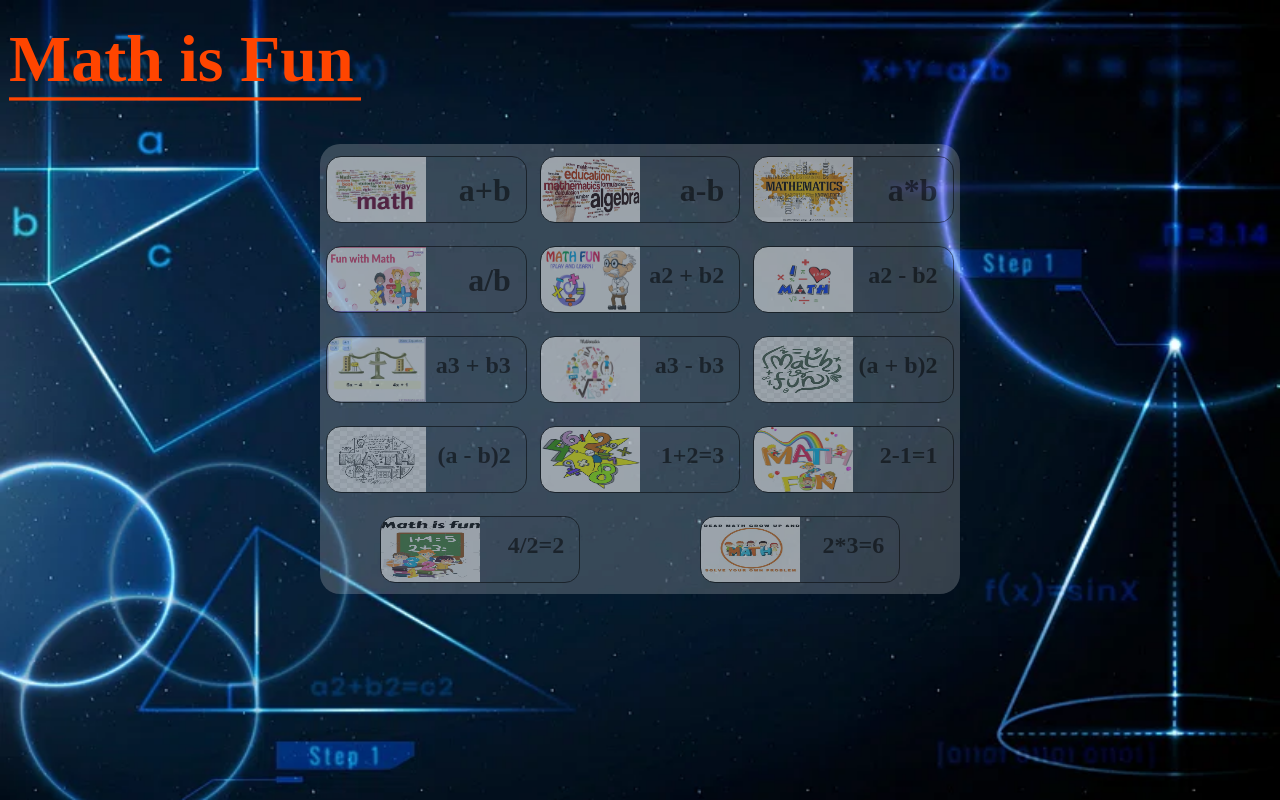
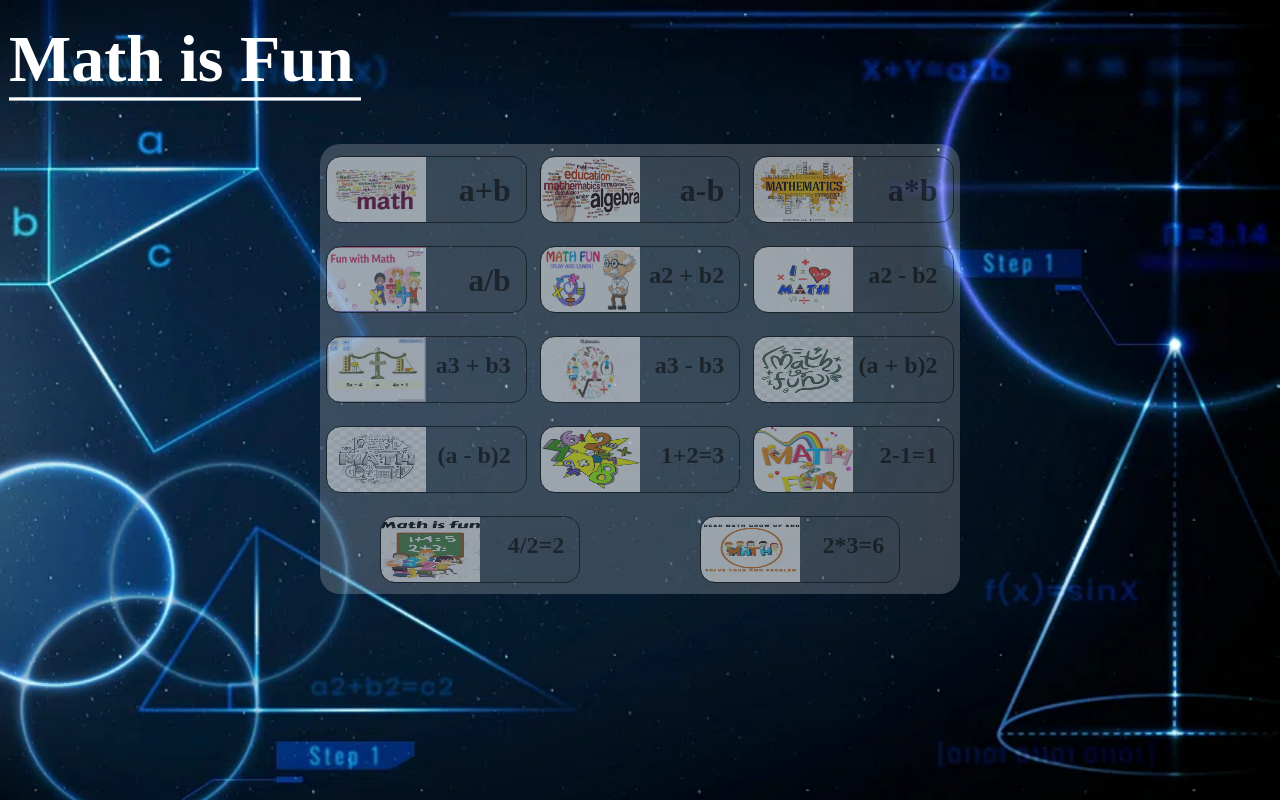
Before and after one commit to MrMuhammadIrfan/Math-is-fun, a plain HTML site: page index.html in a window 1280 px wide. In both pictures the pointer is over the element "Math is Fun". Drawn offline with Linux system fonts and the light colour scheme.

Commit message:
final code pushed

```diff
--- a/index.html
+++ b/index.html
@@ -219,12 +219,14 @@
             position: fixed;
             margin: 25px;
             font-size: 60px;
-            color: orangered;
+            color: white;
         }
-        .main:hover{
+
+        .main:hover {
+            /* border: 2px solid black; */
             transform: scale(1.1);
             transition: 0.5s;
-            border-bottom: 3px solid orangered;
+            border-bottom: 3px solid white;
             display: inline;
         }
     </style>
```
